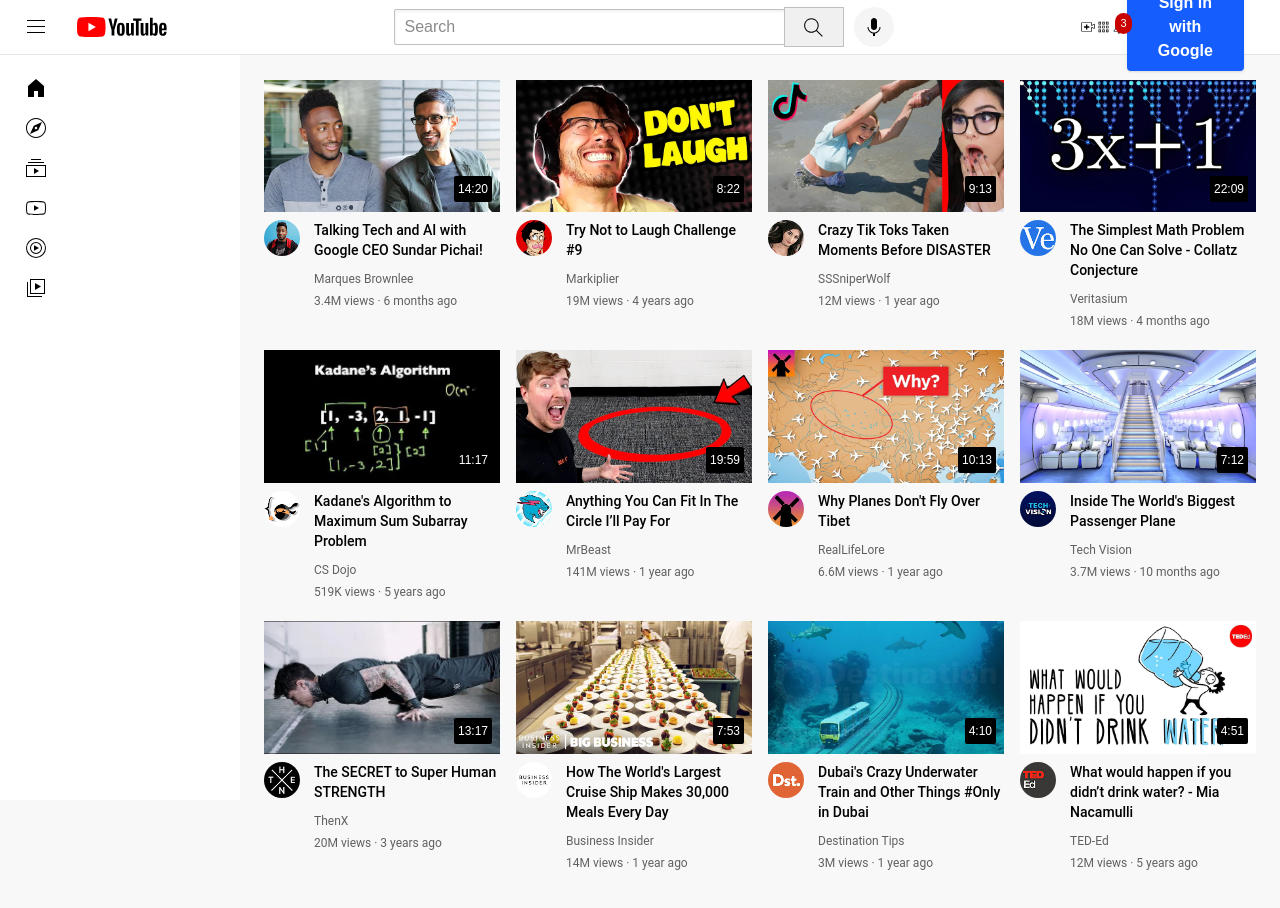
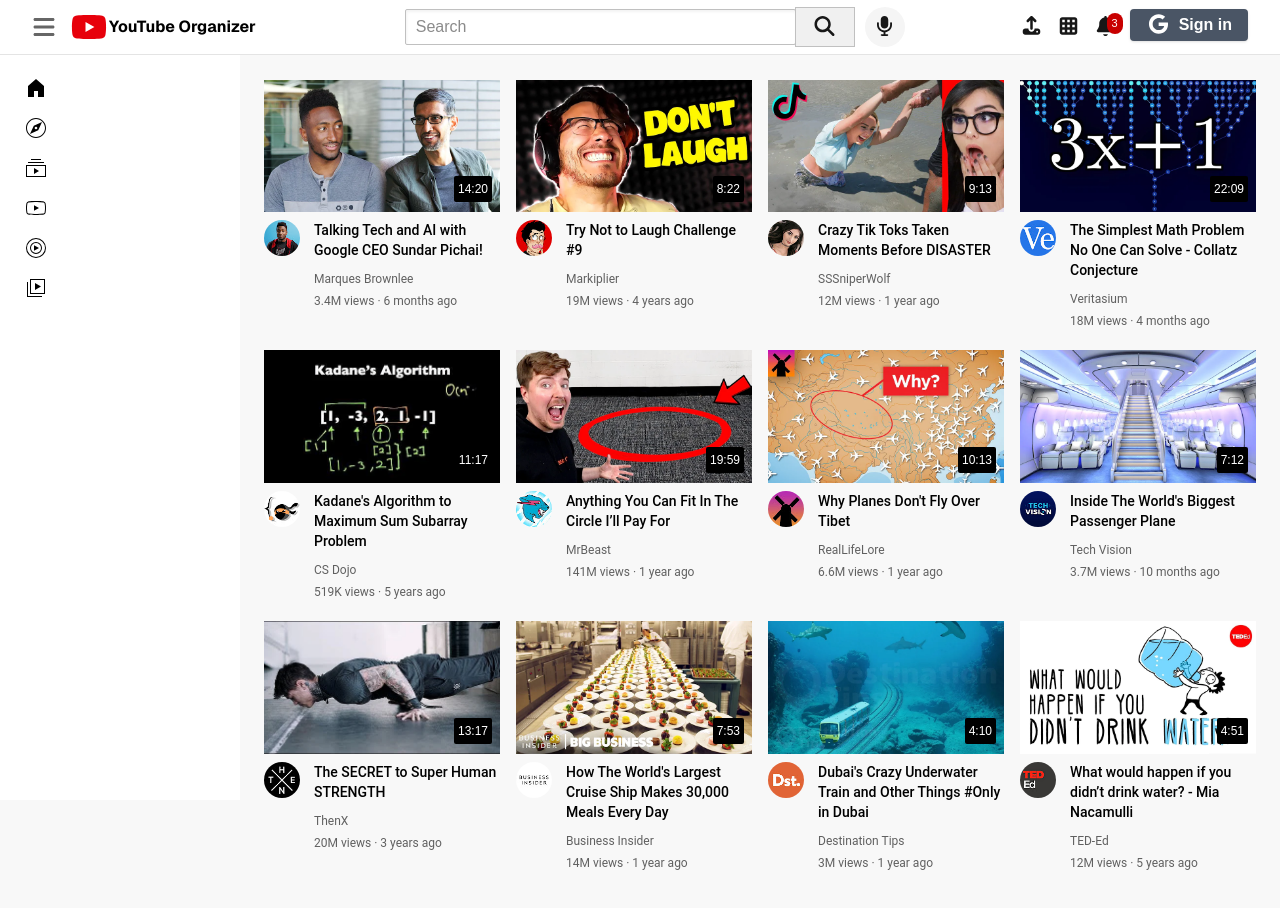
Before and after one commit to alexisibarra/youtube-organizer, a Next.js app in the folder frontend/: page / in a window 1280 px wide. Built offline with nearby package versions, Linux system fonts and the light colour scheme; no server answers.

Commit message:
feat: replace images with FontAwesome icons in YoutubeHeader component

```diff
--- a/frontend/src/app/styles/header.css
+++ b/frontend/src/app/styles/header.css
@@ -21,8 +21,9 @@
 
 .hamburger-logo {
     height: 24px;
-    margin-right: 24px;
+    margin-right: 5px;
     margin-left: 24px;
+    color:#666;
 }
 
 .hamburger-logo:hover,
@@ -133,7 +134,6 @@
 }
 
 .right-section {
-    width: 180px;
     margin-right: 20px;
     display: flex;
     align-items: center;
--- a/frontend/src/components/YoutubeHeader.tsx
+++ b/frontend/src/components/YoutubeHeader.tsx
@@ -1,7 +1,16 @@
 "use client";
 
 import Image from "next/image";
-import { normalizeSrc } from "./utils/normalizeSrc";
+import { FontAwesomeIcon } from "@fortawesome/react-fontawesome";
+import {
+  faSearch,
+  faMicrophone,
+  faUpload,
+  faBell,
+  faTh,
+  faBars,
+} from "@fortawesome/free-solid-svg-icons";
+import { faYoutube, faGoogle } from "@fortawesome/free-brands-svg-icons";
 import { useEffect, useState } from "react";
 
 const BACKEND_URL = process.env.NEXT_PUBLIC_BACKEND_URL;
@@ -65,81 +74,52 @@
   return (
     <header className="header">
       <div className="left-section">
-        <Image
-          alt="hamburger menu"
-          className="hamburger-logo"
-          src={normalizeSrc("/icons/hamburger-menu.svg")}
-          width={24}
-          height={24}
-        />
+        <FontAwesomeIcon icon={faBars} className="hamburger-logo" size="2x" />
 
-        <Image
-          className="youtube-logo"
-          src={normalizeSrc("/icons/youtube-logo.svg")}
-          alt="YouTube Logo"
-          width={100}
-          height={30}
-        />
+        <FontAwesomeIcon icon={faYoutube} className="text-red-600" size="2x" />
+
+        <h1 className="logo-text font-sans font-bold text-black">
+          YouTube Organizer
+        </h1>
       </div>
 
       <div className="middle-section">
         <input className="search-bar" type="text" placeholder="Search" />
 
         <button className="search-button">
-          <Image
-            height={25}
-            width={25}
-            alt="voice search icon"
-            className="search-icon"
-            src={normalizeSrc("icons/search.svg")}
-          />
+          <span className="search-icon">
+            <FontAwesomeIcon icon={faSearch} size="lg" />
+          </span>
           <div className="tooltip">Search</div>
         </button>
 
         <button className="voice-search-button">
-          <Image
-            height={24}
-            width={24}
-            alt="voice search icon"
-            className="voice-search-icon"
-            src={normalizeSrc("icons/voice-search-icon.svg")}
-          />
-
+          <span className="voice-search-icon">
+            <FontAwesomeIcon icon={faMicrophone} size="lg" />
+          </span>
           <div className="tooltip">Search with your voice</div>
         </button>
       </div>
 
       <div className="right-section">
-        <div className="upload-icon-container">
-          <Image
-            height={24}
-            width={24}
-            alt="upload icon"
-            className="upload-icon"
-            src={normalizeSrc("icons/upload.svg")}
-          />
+        <div className="upload-icon-container mr-3">
+          <span className="upload-icon">
+            <FontAwesomeIcon icon={faUpload} size="lg" />
+          </span>
           <div className="tooltip">Create</div>
         </div>
 
-        <div className="youtube-apps-icon-container">
-          <Image
-            height={24}
-            width={24}
-            alt="youtube apps icon"
-            className="youtube-apps-icon"
-            src={normalizeSrc("icons/youtube-apps.svg")}
-          />
+        <div className="youtube-apps-icon-container mr-3">
+          <span className="youtube-apps-icon">
+            <FontAwesomeIcon icon={faTh} size="lg" />
+          </span>
           <div className="tooltip">Youtube apps</div>
         </div>
 
-        <div className="notifications-icon-container">
-          <Image
-            height={24}
-            width={24}
-            alt="notifications icon"
-            className="notifications-icon"
-            src={normalizeSrc("icons/notifications.svg")}
-          />
+        <div className="notifications-icon-container mr-3">
+          <span className="notifications-icon">
+            <FontAwesomeIcon icon={faBell} size="lg" />
+          </span>
           <div className="notifications-count">3</div>
           <div className="tooltip">Notifications</div>
         </div>
@@ -225,19 +205,15 @@
           </div>
         ) : (
           // Show sign in button if not logged in
-          <div style={{ marginLeft: "auto", paddingRight: 16 }}>
+          <div>
             <button
               onClick={handleGoogleLogin}
-              className="bg-blue-600 hover:bg-blue-700 text-white font-semibold py-2 px-4 rounded shadow mb-4"
+              className="bg-gray-600 hover:bg-gray-700 text-white font-semibold py-1 px-4 rounded shadow mr-3 mb-1"
             >
-              <Image
-                src={normalizeSrc("/icons/google.svg")}
-                alt="Google"
-                width={20}
-                height={20}
-                style={{ marginRight: 8 }}
-              />
-              Sign in with Google
+              <span style={{ marginRight: 8 }}>
+                <FontAwesomeIcon icon={faGoogle} size="lg" />
+              </span>
+              Sign in
             </button>
           </div>
         )}
```
